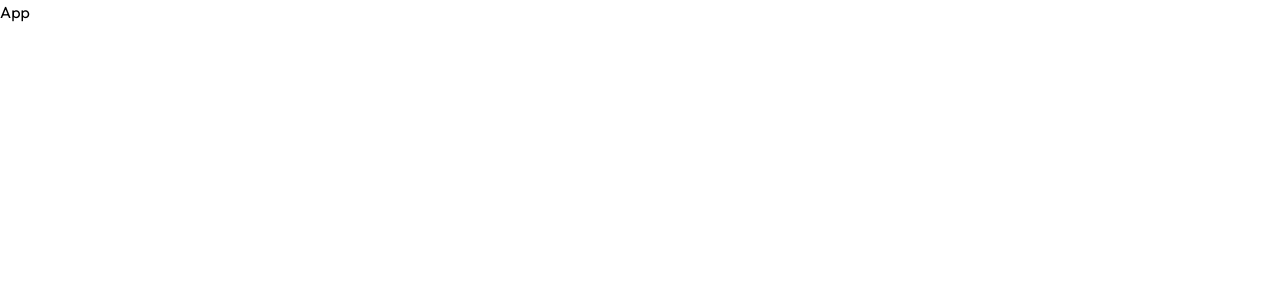
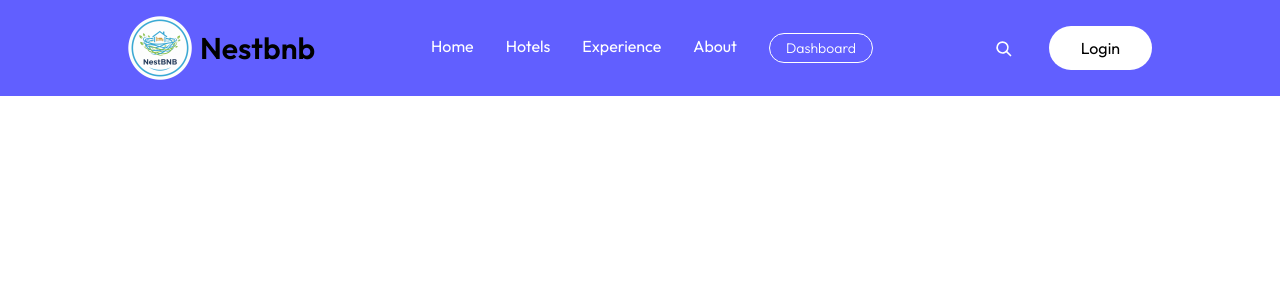
Before and after one commit to arjuncodes05/nestbnb-yt, a React (Vite) app in the folder client/: page / in a window 1280 px wide. Shown: the top 300 px of the page. Built offline with nearby package versions, Linux system fonts and the light colour scheme; a web font is replaced by a local one.

Commit message:
Create NavBar

```diff
--- a/client/src/App.jsx
+++ b/client/src/App.jsx
@@ -1,9 +1,14 @@
 import React from 'react'
+import NavBar from "./components/NavBar.jsx"
+import {useLocation} from "react-router-dom"
 
 const App = () => {
+
+  const isOwnerPath = useLocation().pathname.includes("owner")
+
   return (
     <div>
-      App
+      { !isOwnerPath && <NavBar/>}
     </div>
   )
 }
--- /dev/null
+++ b/client/src/components/NavBar.jsx
@@ -0,0 +1,84 @@
+import React from "react"
+import { Link } from "react-router-dom";
+import {assets} from "../assets/assets.js"
+
+const NavBar = () => {
+    const navLinks = [
+        { name: 'Home', path: '/' },
+        { name: 'Hotels', path: '/rooms' },
+        { name: 'Experience', path: '/' },
+        { name: 'About', path: '/' },
+    ];
+
+    const [isScrolled, setIsScrolled] = React.useState(false);
+    const [isMenuOpen, setIsMenuOpen] = React.useState(false);
+
+    React.useEffect(() => {
+        const handleScroll = () => {
+            setIsScrolled(window.scrollBy > 10);
+        };
+        window.addEventListener("scroll", handleScroll);
+        return () => window.removeEventListener("scroll", handleScroll);
+    }, []);
+
+    return (
+            <nav className={`fixed top-0 left-0 bg-indigo-500 w-full flex items-center justify-between px-4 md:px-16 lg:px-24 xl:px-32 transition-all duration-500 z-50 ${isScrolled ? "bg-white/80 shadow-md text-gray-700 backdrop-blur-lg py-3 md:py-2" : "py-4 md:py-4"}`}>
+
+                {/* Logo */}
+                <Link to="/" className="flex items-center gap-2">
+                    <img src={assets.logo} alt="logo" className={`h-16 ${isScrolled && "invert opacity-80"}`} />
+                    <p className={`font-semibold text-xl md:text-3xl ${isScrolled ? "invert" : "bg-text-white"}`}>Nestbnb</p>
+                </Link>
+
+                {/* Desktop Nav */}
+                <div className="hidden md:flex items-center gap-4 lg:gap-8">
+                    {navLinks.map((link, i) => (
+                        <a key={i} href={link.path} className={`group flex flex-col gap-0.5 ${isScrolled ? "text-gray-700" : "text-white"}`}>
+                            {link.name}
+                            <div className={`${isScrolled ? "bg-gray-700" : "bg-white"} h-0.5 w-0 group-hover:w-full transition-all duration-300`} />
+                        </a>
+                    ))}
+                    <button className={`border px-4 py-1 text-sm font-light rounded-full cursor-pointer ${isScrolled ? 'text-black' : 'text-white'} transition-all`}>
+                        Dashboard
+                    </button>
+                </div>
+
+                {/* Desktop Right */}
+                <div className="hidden md:flex items-center gap-4">
+                  <img src={assets.searchIcon} alt="search" className={`h-7 ${isScrolled ? "invert" : ""} transition-all duration-500`} />
+                    <button className={`px-8 py-2.5 rounded-full ml-4 transition-all duration-500 ${isScrolled ? "text-white bg-black" : "bg-white text-black"}`}>
+                        Login
+                    </button>
+                </div>
+
+                {/* Mobile Menu Button */}
+                <div className="flex items-center gap-3 md:hidden">
+                   <img onClick={() => setIsMenuOpen(!isMenuOpen)} src={assets.menuIcon} alt="" className={`h-4 ${isScrolled && "invert"}`} />
+                </div>
+
+                {/* Mobile Menu */}
+                <div className={`fixed top-0 left-0 w-full h-screen bg-white text-base flex flex-col md:hidden items-center justify-center gap-6 font-medium text-gray-800 transition-all duration-500 ${isMenuOpen ? "translate-x-0" : "-translate-x-full"}`}>
+                    <button className="absolute top-4 right-4" onClick={() => setIsMenuOpen(false)}>
+                        <img src={assets.closeIcon} alt="close menu" className="h-6.5" />
+                    </button>
+
+                    {navLinks.map((link, i) => (
+                        <a key={i} href={link.path} onClick={() => setIsMenuOpen(false)}>
+                            {link.name}
+                        </a>
+                    ))}
+
+                    <button className="border px-4 py-1 text-sm font-light rounded-full cursor-pointer transition-all">
+                        Dashboard
+                    </button>
+
+                    <button className="bg-black text-white px-8 py-2.5 rounded-full transition-all duration-500">
+                        Login
+                    </button>
+                </div>
+            </nav>
+        // </div>
+    );
+}
+
+export default NavBar
```
